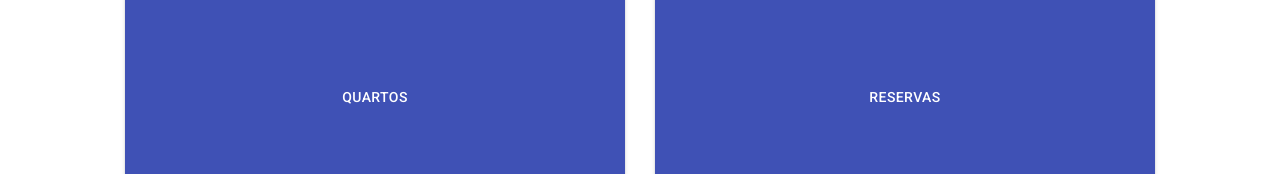
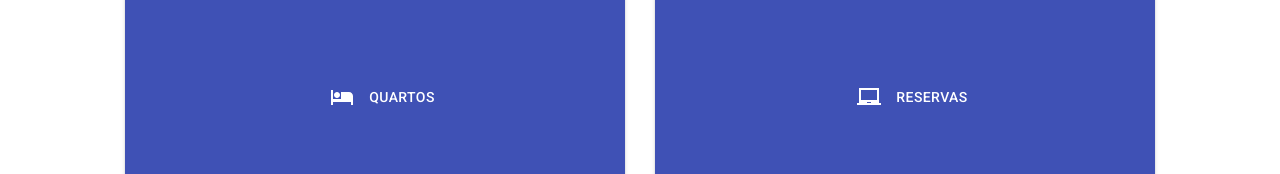
Before and after one commit to gprpaes/hostfy-client, a React (Create React App) app: page /admin in a window 1280 px wide. Shown: the part 340-514 px from the top of the page. Built offline with nearby package versions, Linux system fonts and the light colour scheme.

Commit message:
slowly dying

```diff
--- a/src/App.tsx
+++ b/src/App.tsx
@@ -4,6 +4,8 @@ import "./App.css";
 import { Switch, Route } from "react-router-dom";
 import Signup from "./pages/signup/Signup";
 import Admin from "./pages/admin/components/Admin";
+import Bedroom from "./pages/bedroom/Bedroom"
+import Reservation from "./pages/reservation/Reservation"
 function App() {
   return (
     <div>
@@ -14,6 +16,12 @@ function App() {
         <Route path="/admin">
           <Admin />
         </Route>
+        <Route path="/bedroom">
+          <Bedroom />
+        </Route>
+        <Route path="/reservation">
+          <Reservation />
+        </Route>
         <Route path="/">
           <Login />
         </Route>
--- a/src/pages/admin/components/Admin.tsx
+++ b/src/pages/admin/components/Admin.tsx
@@ -6,6 +6,7 @@ import Typography from "@material-ui/core/Typography";
 import Button from "@material-ui/core/Button";
 import HotelIcon from "@material-ui/icons/Hotel";
 import { createStyles, makeStyles, Theme } from "@material-ui/core/styles";
+import LaptopChromebookIcon from "@material-ui/icons/LaptopChromebook";
 import { useHistory } from "react-router-dom";
 import Grid from "@material-ui/core/Grid";
 
@@ -27,13 +28,14 @@ const useStyles = makeStyles((theme: Theme) =>
     buttonmain: {
       height: "500px",
       width: "500px",
-      margin: "15px"
+      margin: "15px",
     },
   })
 );
 const Admin = (): JSX.Element => {
+  let history = useHistory();
   const classes = useStyles();
-  let history = useHistory();
+
   return (
     <>
       <AppBar position="static">
@@ -66,15 +68,17 @@ const Admin = (): JSX.Element => {
           className={classes.buttonmain}
           variant="contained"
           color="primary"
+          onClick={() => {history.push("/bedroom")}}
         >
-          Quartos
+          <HotelIcon style={{ margin: "15px" }} /> Quartos
         </Button>
         <Button
           className={classes.buttonmain}
           variant="contained"
           color="primary"
+          onClick={() => {history.push("/reservation")}}
         >
-          Reservas
+          <LaptopChromebookIcon style={{ margin: "15px" }} /> Reservas
         </Button>
       </Grid>
     </>
--- /dev/null
+++ b/src/pages/bedroom/Bedroom.tsx
@@ -0,0 +1,7 @@
+import React from "react";
+
+const Bedroom = (): JSX.Element => {
+  return <h1>quartos</h1>;
+};
+
+export default Bedroom
--- /dev/null
+++ b/src/pages/reservation/Reservation.tsx
@@ -0,0 +1,7 @@
+import React from "react";
+
+const Reservation = (): JSX.Element => {
+  return <h1>reservas</h1>;
+};
+
+export default Reservation
```
